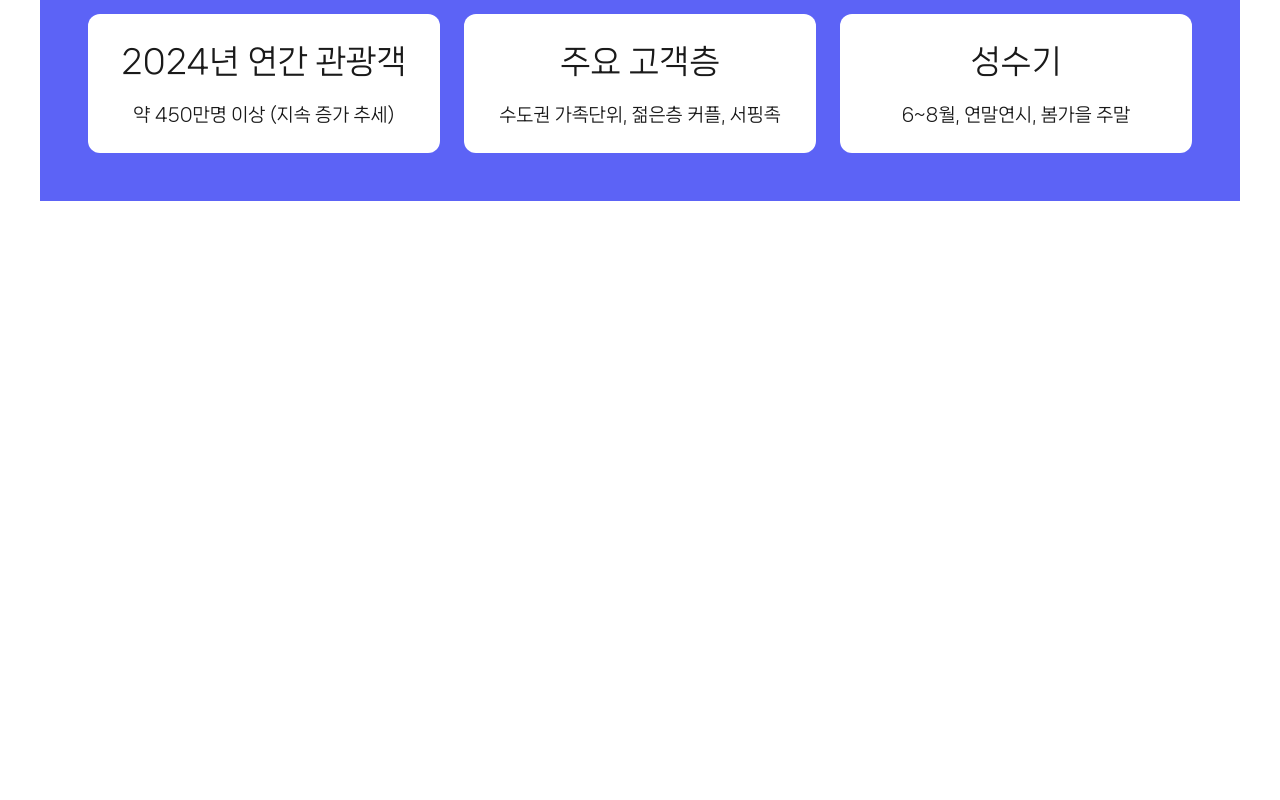
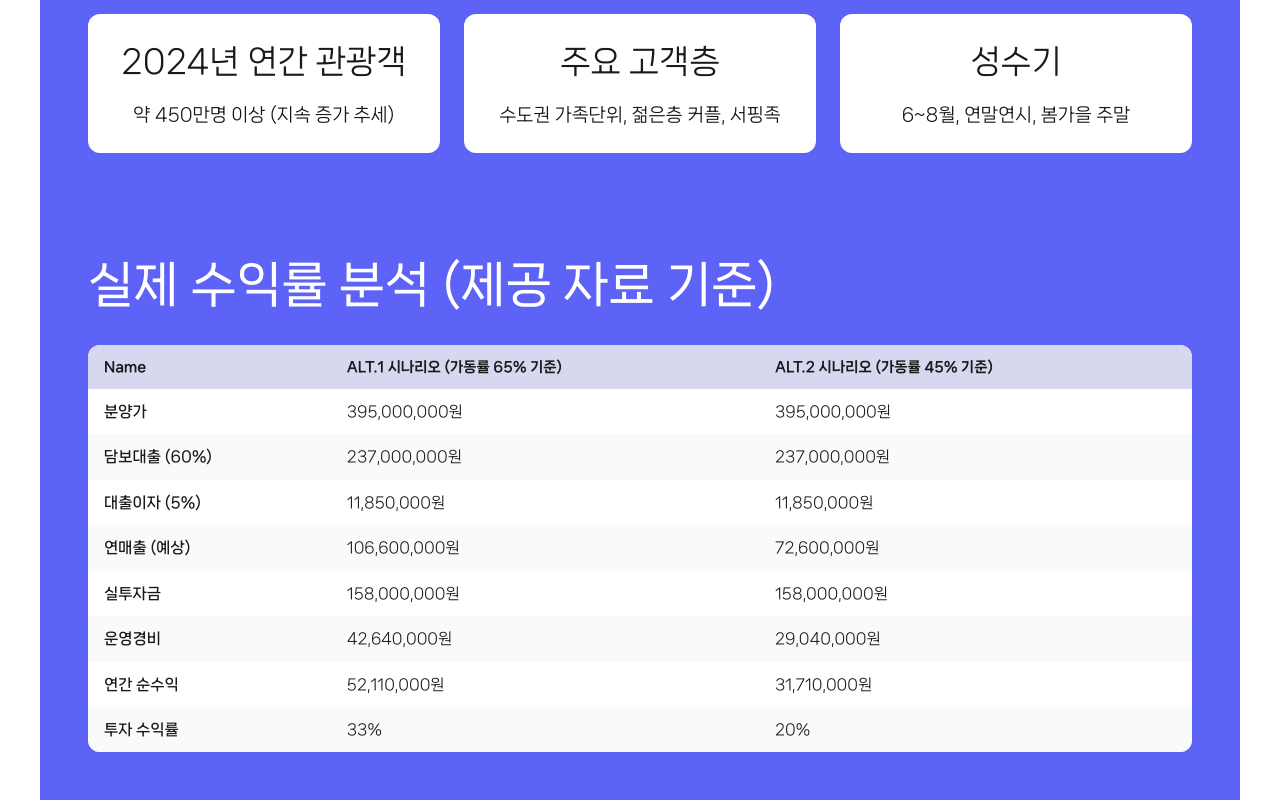
Before and after one commit to CONFAC2025/confac2025.github.io, a React (Vite) app: page / in a window 1280 px wide. Shown: the part 7000-7800 px from the top of the page. Before the commit the page ends 7201 px from the top, so only its background shows below. Built offline with nearby package versions, Linux system fonts and the light colour scheme.

Commit message:
ROIAnalysisSection finish

```diff
--- a/src/App.tsx
+++ b/src/App.tsx
@@ -1,6 +1,7 @@
 import {
   Header,
   HeroSection,
+  ROIAnalysisSection,
   TouristStatsSection,
   VideoSection,
   WhyInvestSection,
@@ -14,6 +15,7 @@ const App = () => {
       <VideoSection />
       <WhyInvestSection />
       <TouristStatsSection />
+      <ROIAnalysisSection />
     </>
   );
 };
--- /dev/null
+++ b/src/components/ROIAnalysisSection/ROIAnalysisSection.tsx
@@ -0,0 +1,50 @@
+const ROIAnalysisSection = () => {
+  return (
+    <div className="max-w-container p-[32px] pc:p-[48px] bg-purple flex flex-col gap-[24px]">
+      <h2 className="text-[48px] hidden pc:block text-white">
+        실제 수익률 분석 <span>(제공 자료 기준)</span>
+      </h2>
+
+      <h2 className="text-[32px] pc:hidden text-white">
+        실제 수익률 분석
+        <br />
+        <span>(제공 자료 기준)</span>
+      </h2>
+
+      <div className="overflow-x-auto rounded-[12px]">
+        <table className="min-w-[800px] w-full text-left text-sm bg-white">
+          <thead className="bg-light-purple1 text-sm font-light">
+            <tr>
+              <th className="px-4 py-3">Name</th>
+              <th className="px-4 py-3">ALT.1 시나리오 (가동률 65% 기준)</th>
+              <th className="px-4 py-3">ALT.2 시나리오 (가동률 45% 기준)</th>
+            </tr>
+          </thead>
+          <tbody className="text-[15px] font-light">
+            {[
+              ["분양가", "395,000,000원", "395,000,000원"],
+              ["담보대출 (60%)", "237,000,000원", "237,000,000원"],
+              ["대출이자 (5%)", "11,850,000원", "11,850,000원"],
+              ["연매출 (예상)", "106,600,000원", "72,600,000원"],
+              ["실투자금", "158,000,000원", "158,000,000원"],
+              ["운영경비", "42,640,000원", "29,040,000원"],
+              ["연간 순수익", "52,110,000원", "31,710,000원"],
+              ["투자 수익률", "33%", "20%"],
+            ].map(([name, alt1, alt2], idx) => (
+              <tr
+                key={name}
+                className={idx % 2 === 0 ? "bg-white" : "bg-gray-50"}
+              >
+                <td className="px-4 py-3 font-medium">{name}</td>
+                <td className="px-4 py-3">{alt1}</td>
+                <td className="px-4 py-3">{alt2}</td>
+              </tr>
+            ))}
+          </tbody>
+        </table>
+      </div>
+    </div>
+  );
+};
+
+export default ROIAnalysisSection;
--- /dev/null
+++ b/src/components/ROIAnalysisSection/index.tsx
@@ -0,0 +1 @@
+export { default } from "./ROIAnalysisSection";
--- a/src/components/index.ts
+++ b/src/components/index.ts
@@ -1,5 +1,6 @@
 import Header from "./Header";
 import HeroSection from "./HeroSection";
+import ROIAnalysisSection from "./ROIAnalysisSection";
 import TouristStatsSection from "./TouristStatsSection";
 import VideoSection from "./VideoSection";
 import WhyInvestSection from "./WhyInvestSection";
@@ -7,6 +8,7 @@ import WhyInvestSection from "./WhyInvestSection";
 export {
   Header,
   HeroSection,
+  ROIAnalysisSection,
   TouristStatsSection,
   VideoSection,
   WhyInvestSection,
--- a/src/styles/index.css
+++ b/src/styles/index.css
@@ -17,6 +17,8 @@
   --breakpoint-pc: 1200px;
 
   --color-purple: #5c63f6;
+  --color-light-purple1: rgba(215, 216, 240, 1);
+  --color-light-purple2: rgba(92, 99, 246, 0.17);
   --color-border-gray: rgba(179, 179, 179, 1);
   --color-black-10: rgba(26, 26, 26, 1);
 
```
